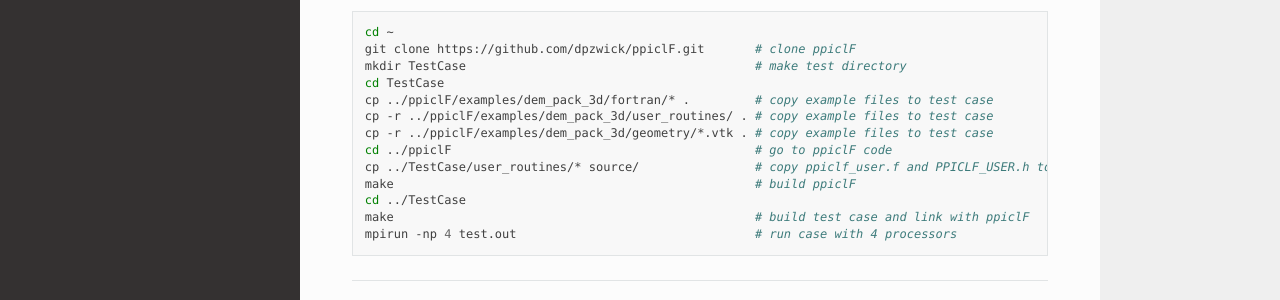
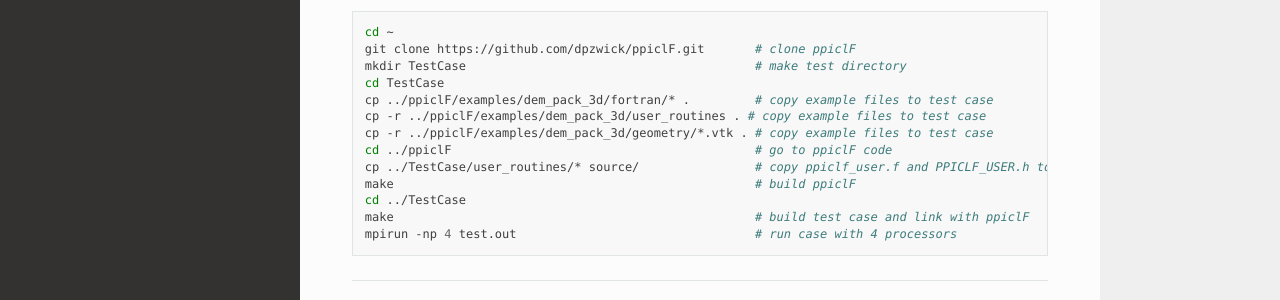
Before and after one commit to YunchaoYang/ppiclF-doc, a Sphinx documentation site: the page built from source/examples/dem_pack_3d.rst, in a window 1280 px wide and 900 px high, scrolled down 2889 px. Shown: the part 514-814 px from the top of the window. Built offline with Sphinx 7.4.7 and the Read the Docs theme 2.0.0, drawn with Linux system fonts in a browser that asks for light colours.

```diff
--- a/source/examples/dem_pack_3d.rst
+++ b/source/examples/dem_pack_3d.rst
@@ -113,7 +113,7 @@ This example can be tested by issuing the following commands:
    mkdir TestCase                                        # make test directory
    cd TestCase
    cp ../ppiclF/examples/dem_pack_3d/fortran/* .         # copy example files to test case
-   cp -r ../ppiclF/examples/dem_pack_3d/user_routines/ . # copy example files to test case
+   cp -r ../ppiclF/examples/dem_pack_3d/user_routines . # copy example files to test case
    cp -r ../ppiclF/examples/dem_pack_3d/geometry/*.vtk . # copy example files to test case
    cd ../ppiclF                                          # go to ppiclF code
    cp ../TestCase/user_routines/* source/                # copy ppiclf_user.f and PPICLF_USER.h to source
--- a/source/examples/stokes_2d.rst
+++ b/source/examples/stokes_2d.rst
@@ -98,7 +98,7 @@ This example can be tested by issuing the following commands:
    mkdir TestCase                                      # make test directory
    cd TestCase
    cp ../ppiclF/examples/stokes_2d/fortran/* .         # copy example files to test case
-   cp -r ../ppiclF/examples/stokes_2d/user_routines/ . # copy example files to test case
+   cp -r ../ppiclF/examples/stokes_2d/user_routines . # copy example files to test case
    cd ../ppiclF                                        # go to ppiclF code
    cp ../TestCase/user_routines/* source/              # copy ppiclf_user.f and PPICLF_USER.h to source
    make                                                # build ppiclF
```
